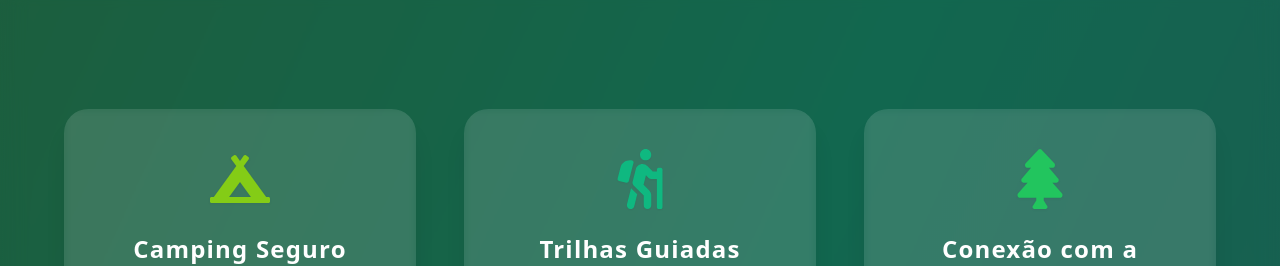
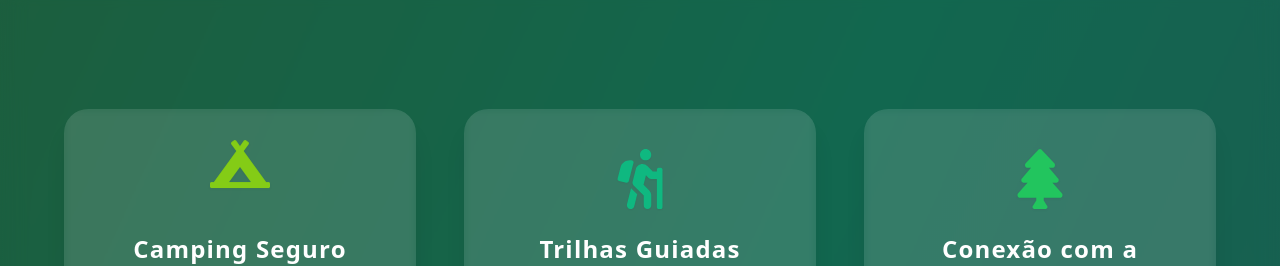
Before and after one commit to GuilhermeTebaldi/site-eskimo, a React app: page / in a window 1280 px wide. Shown: the part 820-1086 px from the top of the page. Built offline with nearby package versions, Linux system fonts and the light colour scheme; the HTML template or start-up script is replaced by a standard one.

Commit message:
Atualizações no site

```diff
--- a/src/App.tsx
+++ b/src/App.tsx
@@ -150,7 +150,7 @@ export default function Home() {
           {[
             {
               icon: (
-                <FaCampground className="mx-auto text-6xl text-lime-500 drop-shadow-sm" />
+                <FaCampground className="mx-auto animate-bounce text-6xl text-lime-500 drop-shadow-sm" />
               ),
               title: "Camping Seguro",
               desc: "Áreas amplas com infraestrutura, segurança e natureza preservada.",
```
